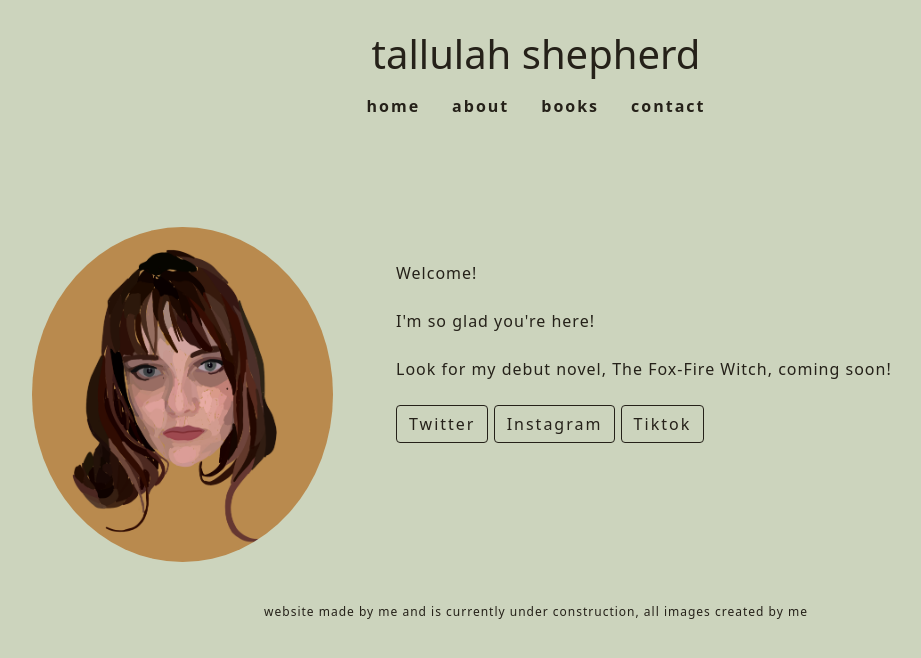
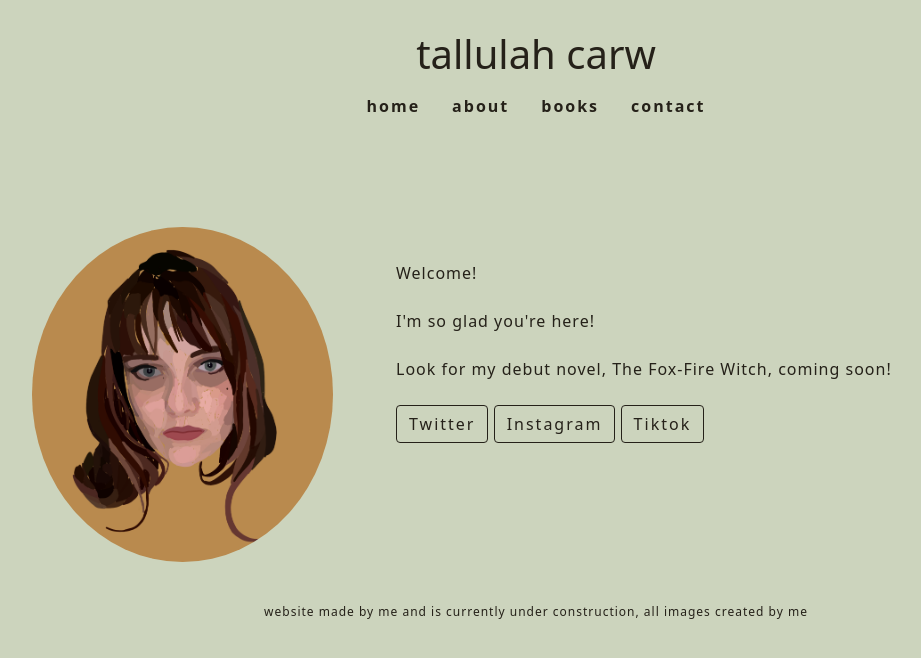
Before and after one commit to tallulahshepherd/authorwebsite, a plain HTML site: page bio.html in a window 1280 px wide. Shown: the whole page, without its empty margins (104-1025 px from the left). Drawn offline with nearby package versions, Linux system fonts and the light colour scheme.

Commit message:
Update bio.html

```diff
--- a/bio.html
+++ b/bio.html
@@ -10,10 +10,10 @@
     <!-- Bootstrap CSS -->
     <link href="https://cdn.jsdelivr.net/npm/bootstrap@5.0.0-beta3/dist/css/bootstrap.min.css" rel="stylesheet" integrity="sha384-eOJMYsd53ii+scO/bJGFsiCZc+5NDVN2yr8+0RDqr0Ql0h+rP48ckxlpbzKgwra6" crossorigin="anonymous">
 
-    <title>tallulah shepherd</title>
+    <title>tallulah carw</title>
   </head>
   <body>
-    <h1 class="text-center">tallulah shepherd</h1>
+    <h1 class="text-center">tallulah carw</h1>
 
     <ul class="nav justify-content-center">
   <li class="nav-item">
@@ -35,7 +35,7 @@
 <div id="aboutme" class="container">
   <div class="row">
     <div class="col-4">
-     <img id="portrait" class="img-fluid" src="images/portraitbrown.PNG" alt="portrait of Tallulah Shepherd, shown with dark hair, over a muted orange background">
+     <img id="portrait" class="img-fluid" src="images/portraitbrown.PNG" alt="portrait of Tallulah Carw, shown with dark hair, over a muted orange background">
     </div>
     <div class="col-8">
       <p style="padding:35px">Welcome!<br><br>
@@ -48,7 +48,7 @@
 
           <a class="btn btn-outline-primary" href="https://twitter.com/tashepherdbooks" target="_blank" role="button">Twitter</a>
           <a class="btn btn-outline-primary" href="https://www.instagram.com/tashepherdbooks/?igshid=YmMyMTA2M2Y%3D" target="_blank" role="button">Instagram</a>
-          <a class="btn btn-outline-primary" href="https://www.tiktok.com/@tashepherd?is_from_webapp=1&sender_device=pc" target="_blank" role="button">Tiktok</a>
+          <a class="btn btn-outline-primary" href="https://www.tiktok.com/@tallulahcarw?is_from_webapp=1&sender_device=pc" target="_blank" role="button">Tiktok</a>
            </p>
     </div>
   </div>
```
